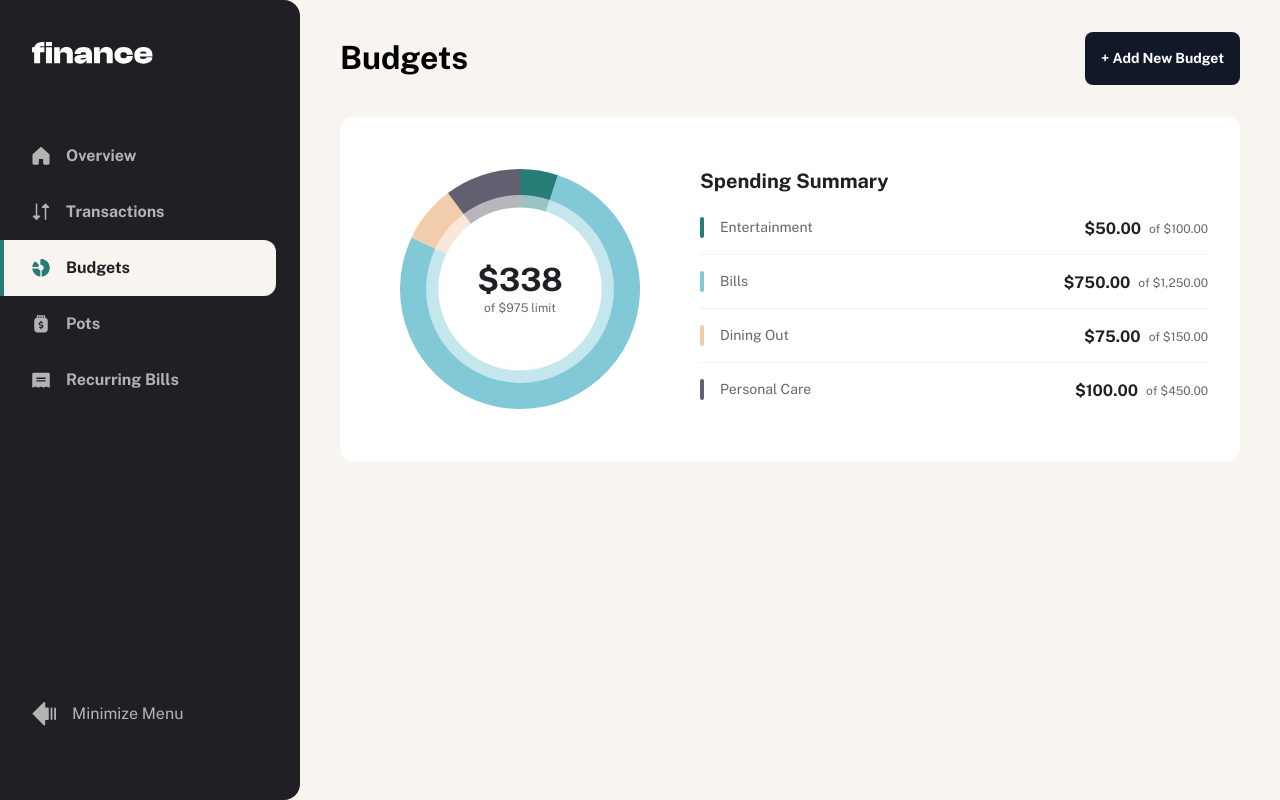
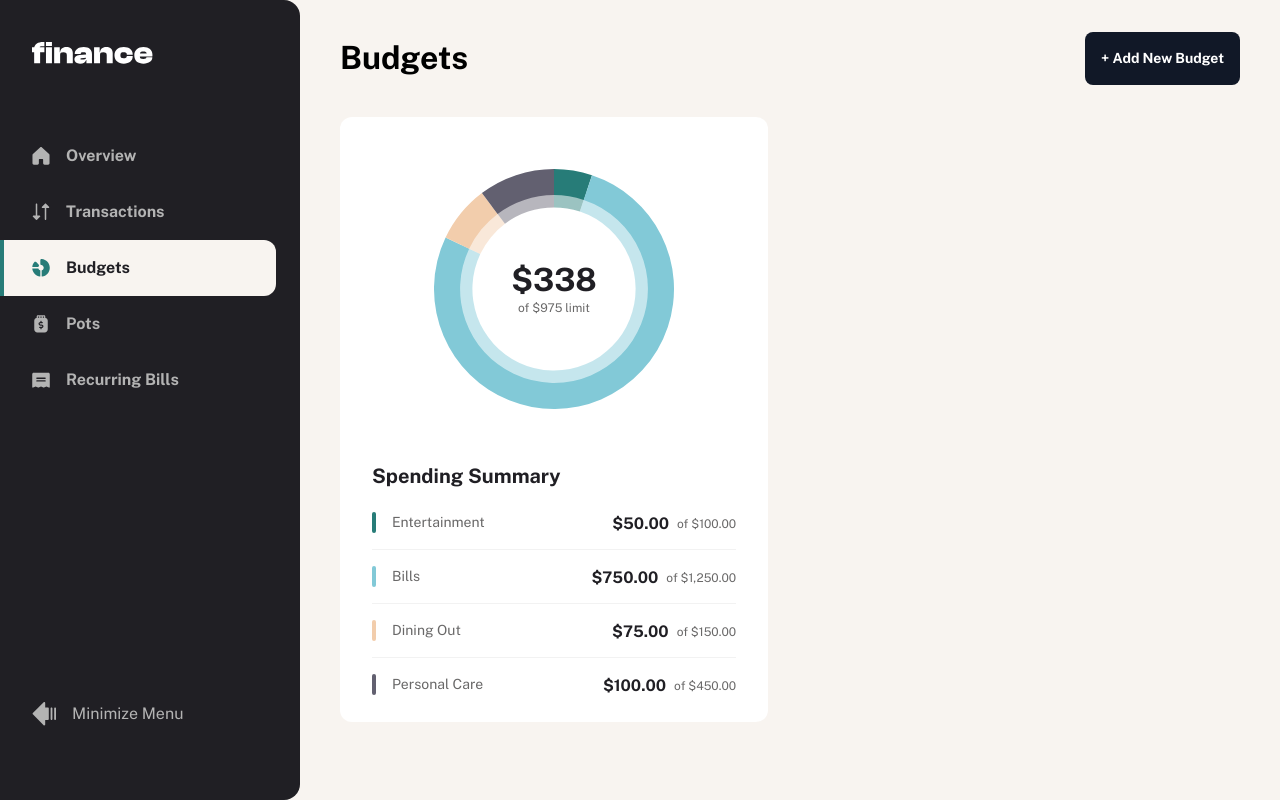
Before and after one commit to jownsu/personal-finance-app, a Next.js app: page /budgets in a window 1280 px wide. Built offline with nearby package versions, Linux system fonts and the light colour scheme.

Commit message:
Desktop spending summary

```diff
--- a/app/(pages)/budgets/page.tsx
+++ b/app/(pages)/budgets/page.tsx
@@ -18,9 +18,9 @@ const BudgetPage = () => {
                 </Button>
             </div>
 
-            <div className="flex flex-col">
-                <div className="flex flex-col gap-[5.4rem] rounded-[1.2rem] bg-white px-[2rem] py-[1.6rem] pt-[4.6rem] md:flex-row md:justify-between md:gap-[6rem] md:py-[5.2rem] md:pl-[6rem] md:pr-[3.2rem]">
-                    <div className="relative mx-auto size-[24rem] md:mx-0">
+            <div className="flex flex-col md:flex-row">
+                <div className="flex flex-col gap-[5.4rem] rounded-[1.2rem] bg-white px-[2rem] py-[1.6rem] pt-[4.6rem] md:flex-row md:justify-between md:gap-[6rem] md:py-[5.2rem] md:pl-[6rem] md:pr-[3.2rem] lg:max-w-[42.8rem] lg:flex-1 lg:flex-col lg:gap-[5.5rem] lg:px-[3.2rem] lg:pb-[2.4rem]">
+                    <div className="relative mx-auto size-[24rem] md:mx-0 lg:mx-auto">
                         <Doughnut data={budgets_overview} />
                         <div className="absolute left-[50%] top-[50%] flex translate-x-[-50%] translate-y-[-50%] flex-col items-center">
                             <span className="text-preset_1 text-grey-900">
@@ -80,7 +80,7 @@ const BudgetPage = () => {
                         </div>
                     </div>
                 </div>
-                <div></div>
+                <div className="lg:flex-1"></div>
             </div>
         </div>
     );
```
